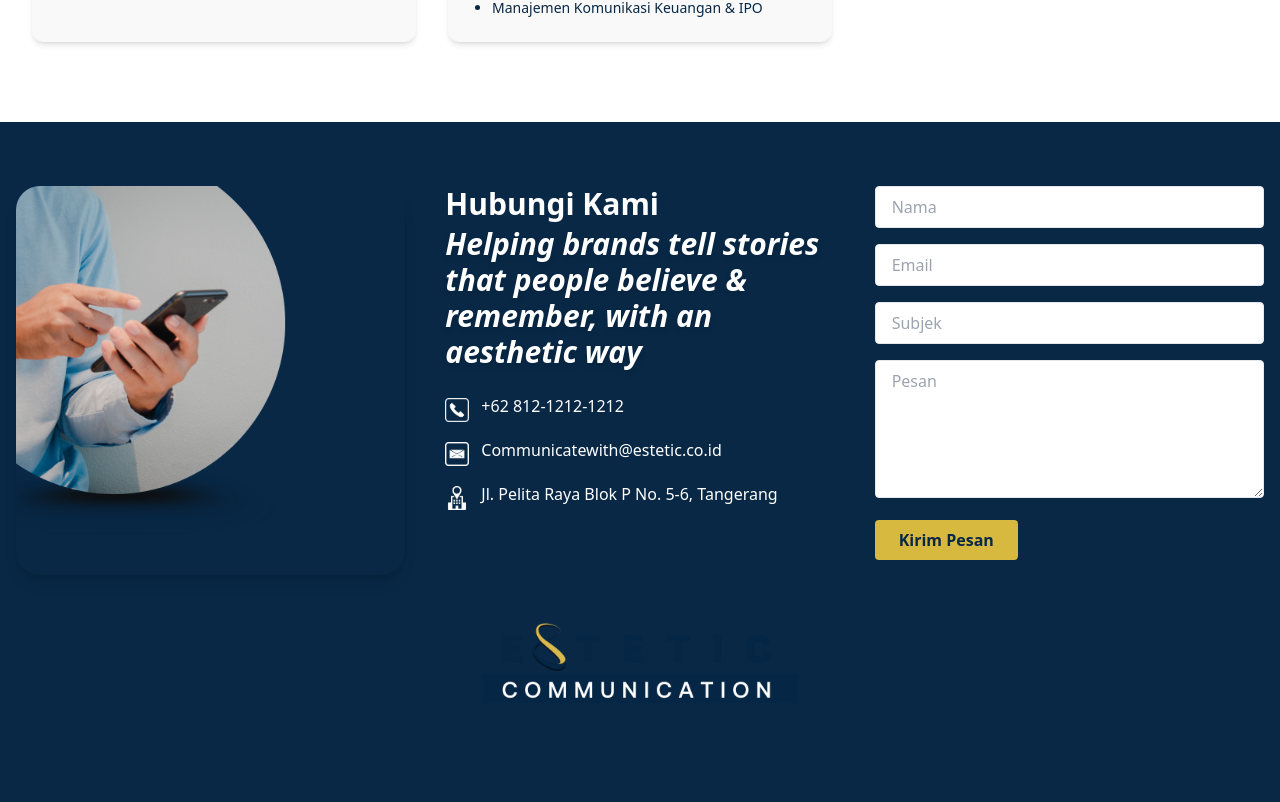
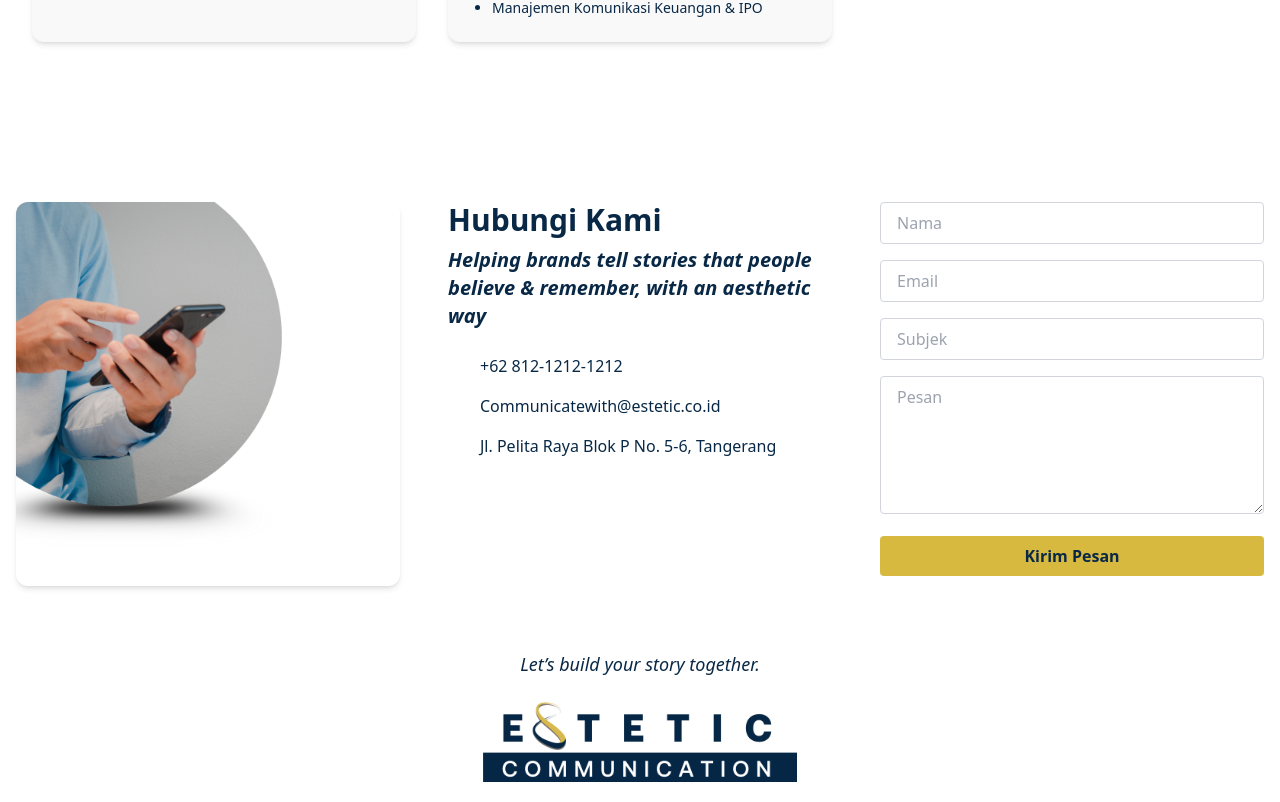
Before and after one commit to ProfAdri90/estetic-dinamis, a Next.js app: page / in a window 1280 px wide. Shown: the part 5338-6140 px from the top of the page. Built offline with nearby package versions, Linux system fonts and the light colour scheme.

Commit message:
Update index.js

```diff
--- a/pages/index.js
+++ b/pages/index.js
@@ -579,59 +579,59 @@ useEffect(() => {
   </div>
 </section>
 
-  <section className="bg-[#082846] text-white py-16 px-4" id="kontak">
-  <div className="max-w-7xl mx-auto">
-    <div className="grid grid-cols-1 md:grid-cols-3 gap-10 items-start">
+ <section id="kontak" className="bg-white text-[#082846] py-20 px-4">
+  <div className="max-w-7xl mx-auto grid grid-cols-1 md:grid-cols-3 gap-12 items-start">
 
-      {/* Kolom 1: Gambar */}
-      <div>
-        <img src="/assets/hub.png" alt="Office" className="w-full h-auto rounded-3xl shadow-lg" />
+    {/* Kolom 1: Ilustrasi Estetik */}
+    <div className="flex justify-center">
+      <img src="/assets/hub.png" alt="Ilustrasi" className="w-full max-w-xs md:max-w-sm rounded-xl shadow-md" />
     </div>
 
-      {/* Kolom 2: Judul + Info Kontak */}
+    {/* Kolom 2: Info Kontak */}
     <div className="space-y-6">
       <div>
-          <h2 className="text-2xl md:text-3xl font-bold mb-1">
-            {lang === 'id' ? 'Hubungi Kami' : 'Contact Us'}
-          </h2>
-          <p className="text-2xl md:text-3xl font-bold italic font-['Dancing Script',cursive] drop-shadow-md">
+        <h2 className="text-3xl font-bold mb-2">{lang === 'id' ? 'Hubungi Kami' : 'Contact Us'}</h2>
+        <p className="text-xl font-semibold font-['Dancing Script',cursive] italic text-[#082846]">
           Helping brands tell stories that people believe & remember, with an aesthetic way
         </p>
       </div>
-        <div className="space-y-4 mt-4">
+      <div className="space-y-4 text-base">
         <div className="flex items-start gap-3">
-            <img src="/assets/phone.png" alt="Phone" className="w-6 h-6 mt-1 filter brightness-0 invert" />
-            <p>+62 812-1212-1212</p>
+          <img src="/assets/phone.png" alt="Phone" className="w-5 h-5 mt-1 filter brightness-0 invert" />
+          <span>+62 812-1212-1212</span>
         </div>
         <div className="flex items-start gap-3">
-            <img src="/assets/email.png" alt="Email" className="w-6 h-6 mt-1 filter brightness-0 invert" />
-            <p>Communicatewith@estetic.co.id</p>
+          <img src="/assets/email.png" alt="Email" className="w-5 h-5 mt-1 filter brightness-0 invert" />
+          <span>Communicatewith@estetic.co.id</span>
         </div>
         <div className="flex items-start gap-3">
-            <img src="/assets/map.png" alt="Map" className="w-6 h-6 mt-1 filter brightness-0 invert" />
-            <p>Jl. Pelita Raya Blok P No. 5-6, Tangerang</p>
+          <img src="/assets/map.png" alt="Map" className="w-5 h-5 mt-1 filter brightness-0 invert" />
+          <span>Jl. Pelita Raya Blok P No. 5-6, Tangerang</span>
         </div>
       </div>
     </div>
 
     {/* Kolom 3: Form Kontak */}
     <form className="space-y-4">
-        <input type="text" placeholder={lang === 'id' ? 'Nama' : 'Name'} className="w-full px-4 py-2 border rounded text-[#082846]" />
-        <input type="email" placeholder="Email" className="w-full px-4 py-2 border rounded text-[#082846]" />
-        <input type="text" placeholder={lang === 'id' ? 'Subjek' : 'Subject'} className="w-full px-4 py-2 border rounded text-[#082846]" />
-        <textarea placeholder={lang === 'id' ? 'Pesan' : 'Message'} rows="5" className="w-full px-4 py-2 border rounded text-[#082846]"></textarea>
-        <button type="submit" className="bg-[#d7b940] text-[#082846] px-6 py-2 rounded font-bold">
+      <input type="text" placeholder={lang === 'id' ? 'Nama' : 'Name'} className="w-full px-4 py-2 border border-gray-300 rounded focus:outline-none focus:ring-2 focus:ring-[#d7b940]" />
+      <input type="email" placeholder="Email" className="w-full px-4 py-2 border border-gray-300 rounded focus:outline-none focus:ring-2 focus:ring-[#d7b940]" />
+      <input type="text" placeholder={lang === 'id' ? 'Subjek' : 'Subject'} className="w-full px-4 py-2 border border-gray-300 rounded focus:outline-none focus:ring-2 focus:ring-[#d7b940]" />
+      <textarea placeholder={lang === 'id' ? 'Pesan' : 'Message'} rows="5" className="w-full px-4 py-2 border border-gray-300 rounded focus:outline-none focus:ring-2 focus:ring-[#d7b940]"></textarea>
+      <button type="submit" className="bg-[#d7b940] text-[#082846] px-6 py-2 rounded font-bold w-full">
         {lang === 'id' ? 'Kirim Pesan' : 'Send Message'}
       </button>
     </form>
   </div>
 
-    {/* Logo Estetic */}
-    <div className="flex justify-center mt-12">
+  {/* CTA & Logo */}
+  <div className="text-center mt-16">
+    <p className="text-lg font-medium italic text-[#082846]">Let’s build your story together.</p>
+    <div className="flex justify-center mt-6">
       <img src="/logo.png" alt="Estetic Logo" className="h-20 w-auto" />
     </div>
   </div>
 </section>
+
 
                             <a
   href="https://wa.me/62813"
```
Lines whose indentation alone changed are shown as unchanged.
